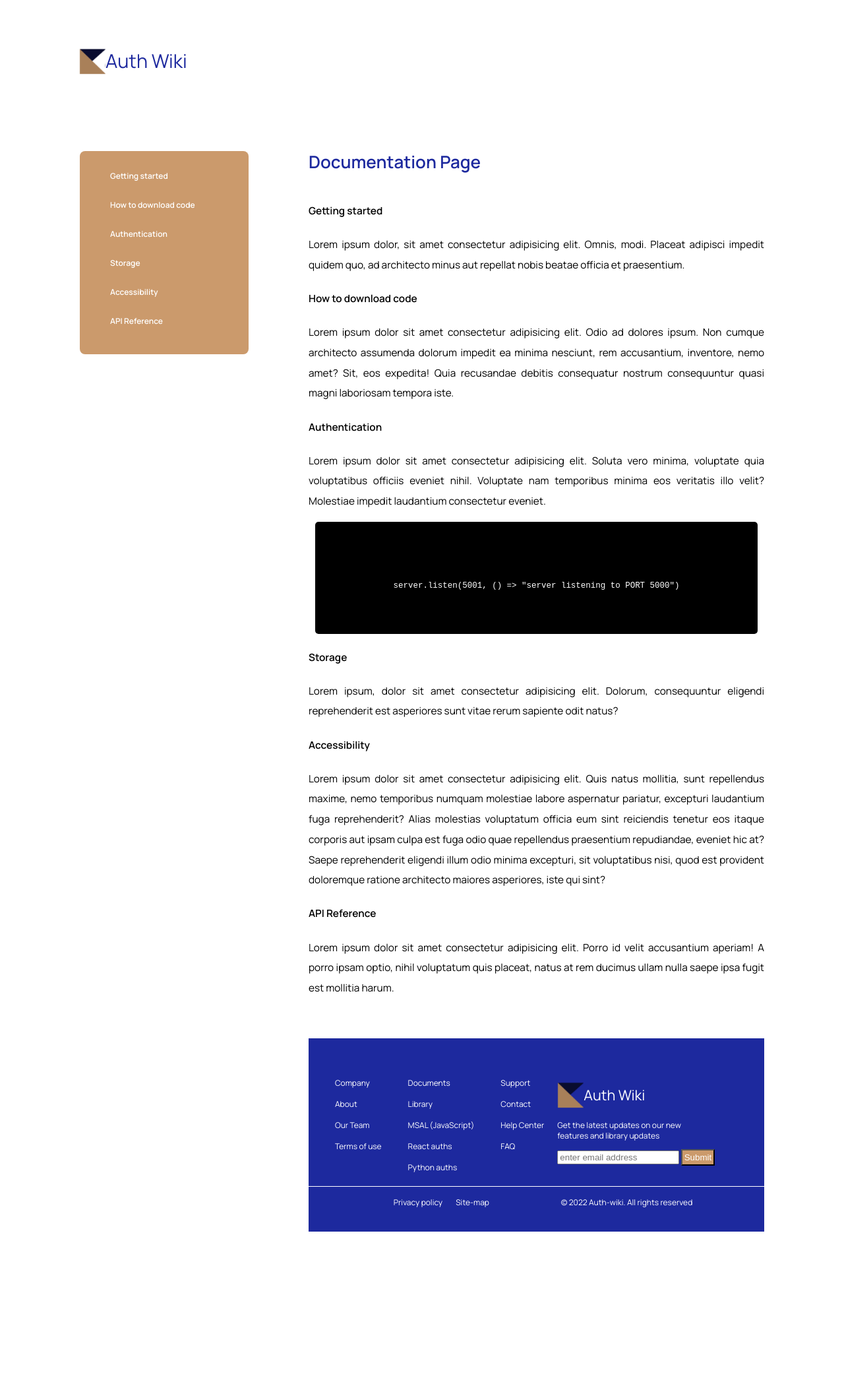
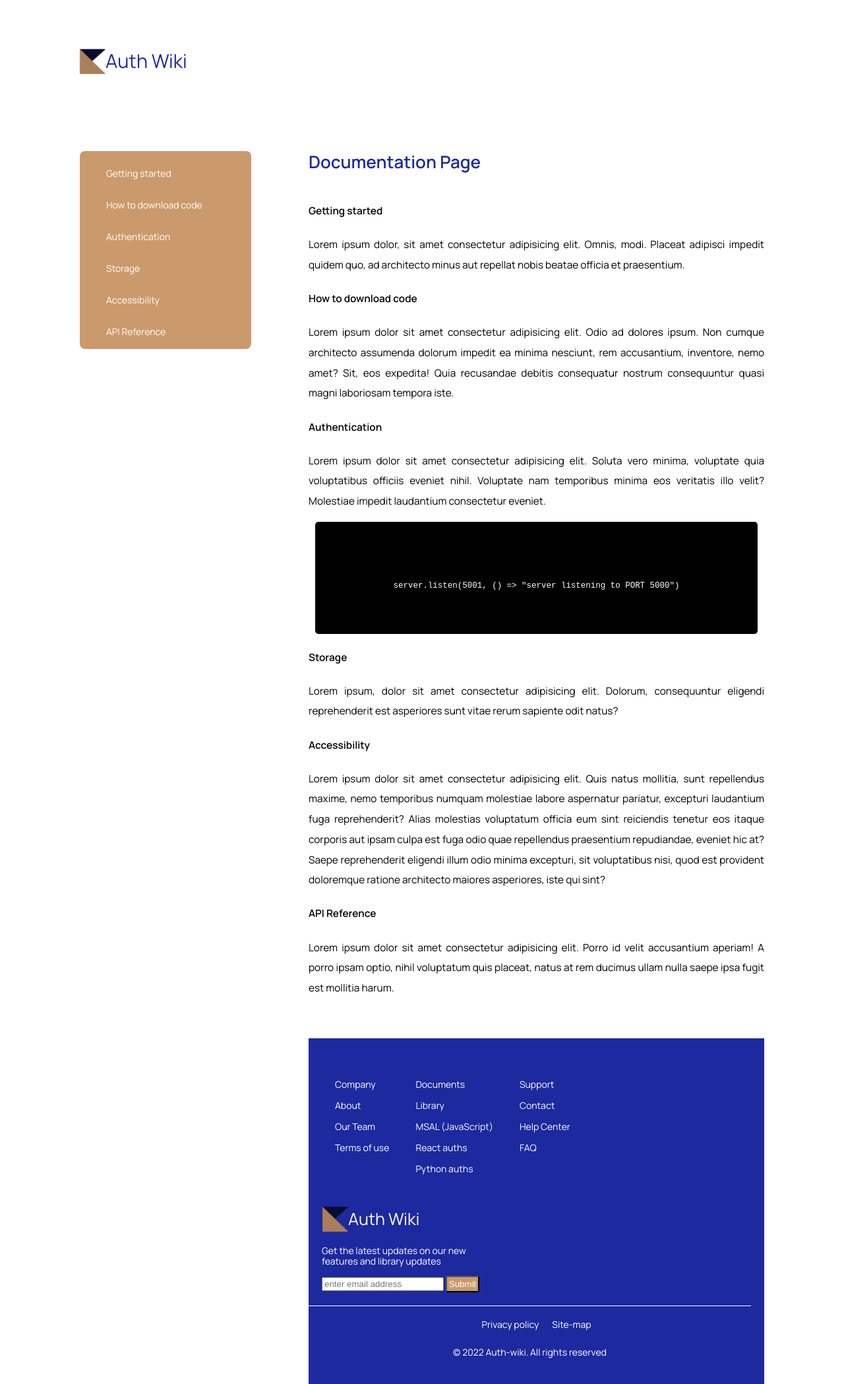
Before and after one commit to zuri-training/team-Alpaca, a website: page Frontend/doc.html in a window 1280 px wide. Shown: the whole page at 66% size. Before the commit the page ends 1867 px from the top, so only its background shows below. Drawn offline with Linux system fonts and the light colour scheme.

Commit message:
Update doc.css

```diff
--- a/Frontend/Styles/doc.css
+++ b/Frontend/Styles/doc.css
@@ -33,21 +33,20 @@ header{
     position:fixed;
     top:200px;
     left:121px;
-    height: 276px;
-    width: 224px;
+    height: 280px;
+    width: 240px;
     border-radius: 8px;
     background: hsl(29, 48%, 61%);
-    padding: 16px;
+    padding: 10px;
     overflow-y:auto;
     overflow-x:hidden;
-    font-weight: 700;
 }
 
 
 #navbar li{
     color:white;
     list-style:none;
-    font-size:12px;
+    font-size:14px;
     position:relative;
 }
 
@@ -112,9 +111,10 @@ code{
     margin-top: 60px;
     padding-top:40px;
     padding-bottom: 20px;
+    padding-right:20px;
     background-color: #1D299E;
     color:#FFFFFF;
-    font-size: 12px;
+    font-size: 14px;
 
 }
 
@@ -130,8 +130,8 @@ code{
 
 #footer #bottom{
     display:flex;
-    flex-wrap: wrap;
-    justify-content:space-evenly;
+    flex-direction: column;
+    align-items: center;
     border-top: 1px solid white;
 }
 
@@ -139,11 +139,10 @@ code{
     display: block;
     float: left;
     padding-right: 20px;
-
 }
 
 #footer #bottom p{
-    padding-right: 20px;
+    padding-top: 0px;
 }
 
 
```
